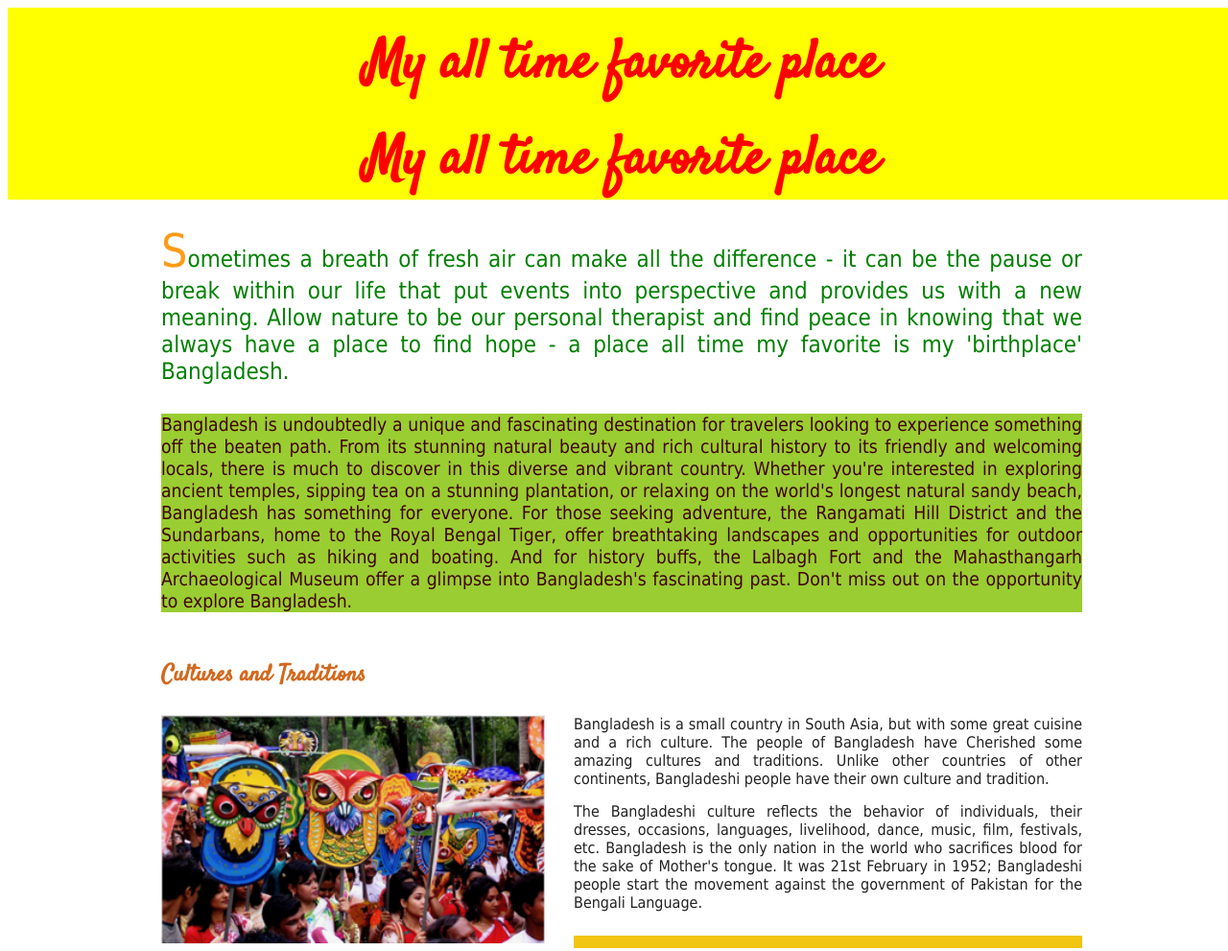
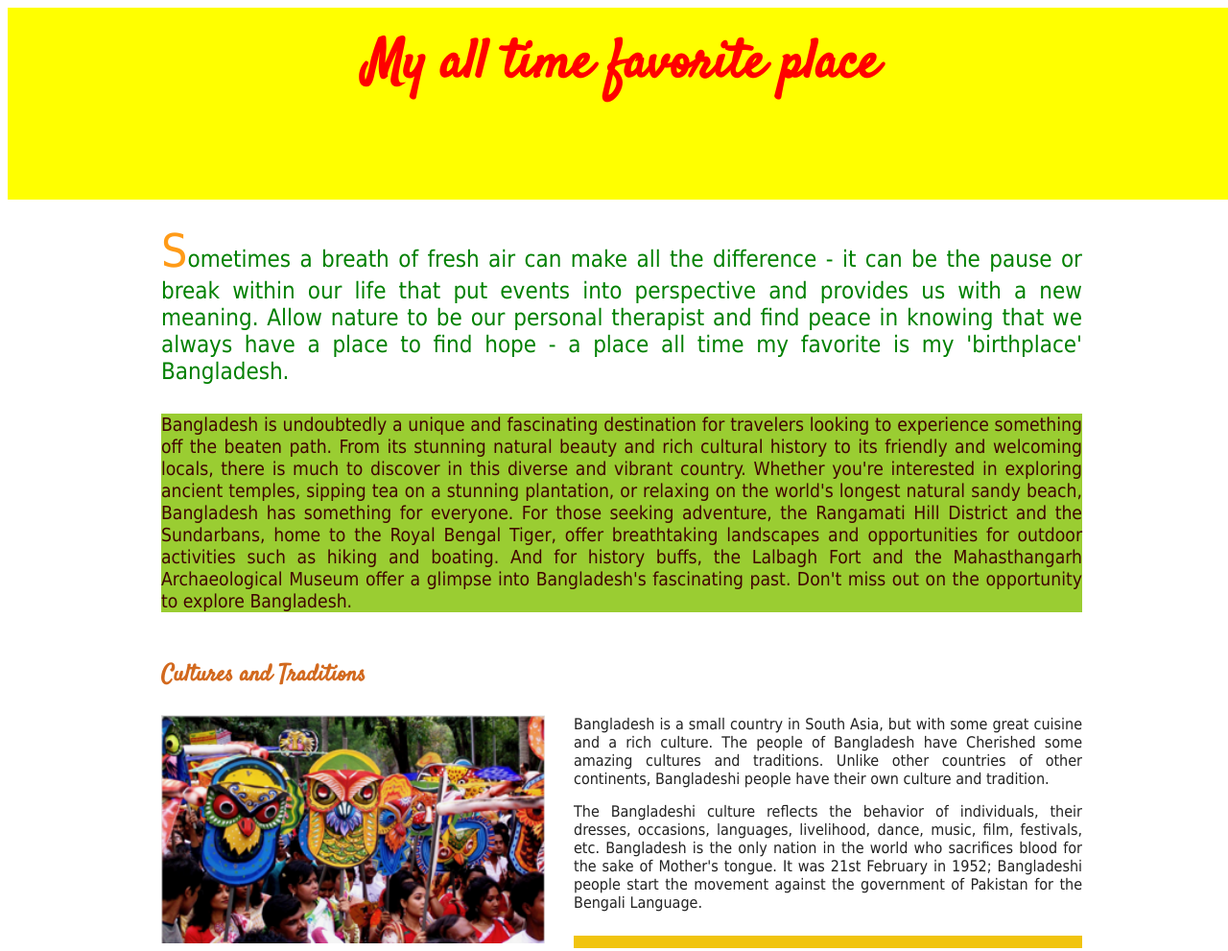
Before and after one commit to LaunchCodeAllhubs/js-assignment-4-html-me-something-rinashovik, a website: page index.html in a window 1280 px wide. Shown: the top 991 px of the page at 96% size. Drawn offline with Linux system fonts and the light colour scheme.

Commit message:
new commit # 1

```diff
--- a/index.html
+++ b/index.html
@@ -11,11 +11,8 @@
     <header>
       <h1 id="mainHeading">My all time favorite place</h1>
      <!-- <h2 id="sub-title">Bangladesh <h2>-->
-      <!-- put header, nav menu, etc-->
-      <h1 id="mainHeading">My all time favorite place </h1>
     </header>
     <main>
-      <!-- All primary contents goes here-->
       <section>
         <!-- intro-->
         <p id="testP" class="funParagraph"> Sometimes a breath of fresh air can make all the difference - it can be the pause or break within our life that put events into perspective and provides us with a new meaning. Allow nature to be our personal therapist and find peace in knowing that we always have a place to find hope - a place all time my favorite is my 'birthplace' Bangladesh. </p>
@@ -147,9 +144,9 @@
           <div class="image">
             <h3> Places to visit </h3>
             <p>Bangladesh has many famous tourist spots, including Cox's Bazar, which has a 120-kilometer-long beach, Sundarbans National Park, Lalbagh Fort, Saint Martin, Paharpur, Kuakata, Bagerhat, Sonargaon, Comilla, Bogra, Gaur, Barisal, Puthia, Ahsan Manzil Museum, and the Bangladesh National Parliament</p>
-            <!--blog post goes here-->
-          </div>
-        -->
+            -->
+
+
 
             <section>
               <h3 class="headline-Color">Arts and Crafts</h3>
```
